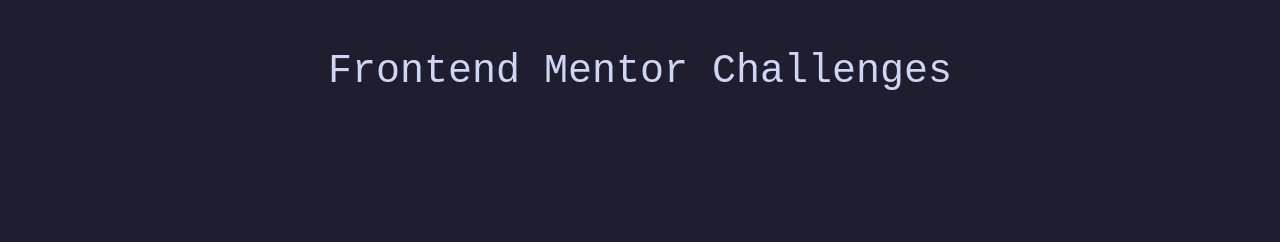
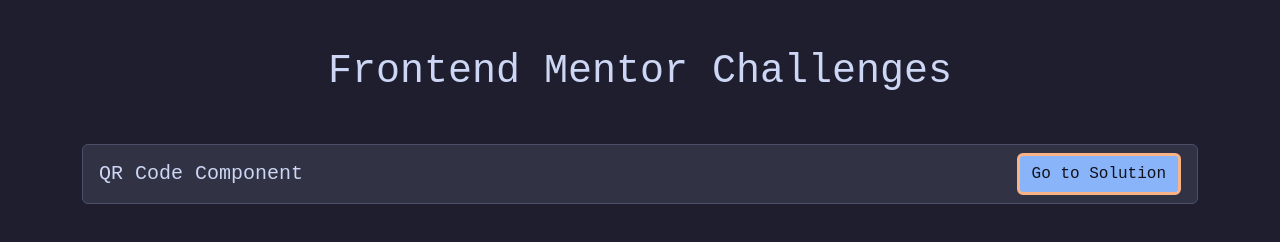
Before and after one commit to ShyamGadde/frontend-mentor, a plain HTML site: page index.html in a window 1280 px wide. Drawn offline with nearby package versions, Linux system fonts and the light colour scheme.

Commit message:
Update links

```diff
--- a/index.html
+++ b/index.html
@@ -16,7 +16,16 @@
   <body>
     <div class="container mt-5">
       <h1 class="text-center mb-5">Frontend Mentor Challenges</h1>
-      <ul class="list-group" id="project-list"></ul>
+      <ul class="list-group" id="project-list">
+        <li class="list-group-item">
+          <div class="project-item">
+            <h5>QR Code Component</h5>
+            <a href="./QR-code-component" class="btn btn-light"
+              >Go to Solution</a
+            >
+          </div>
+        </li>
+      </ul>
     </div>
   </body>
 </html>
```
